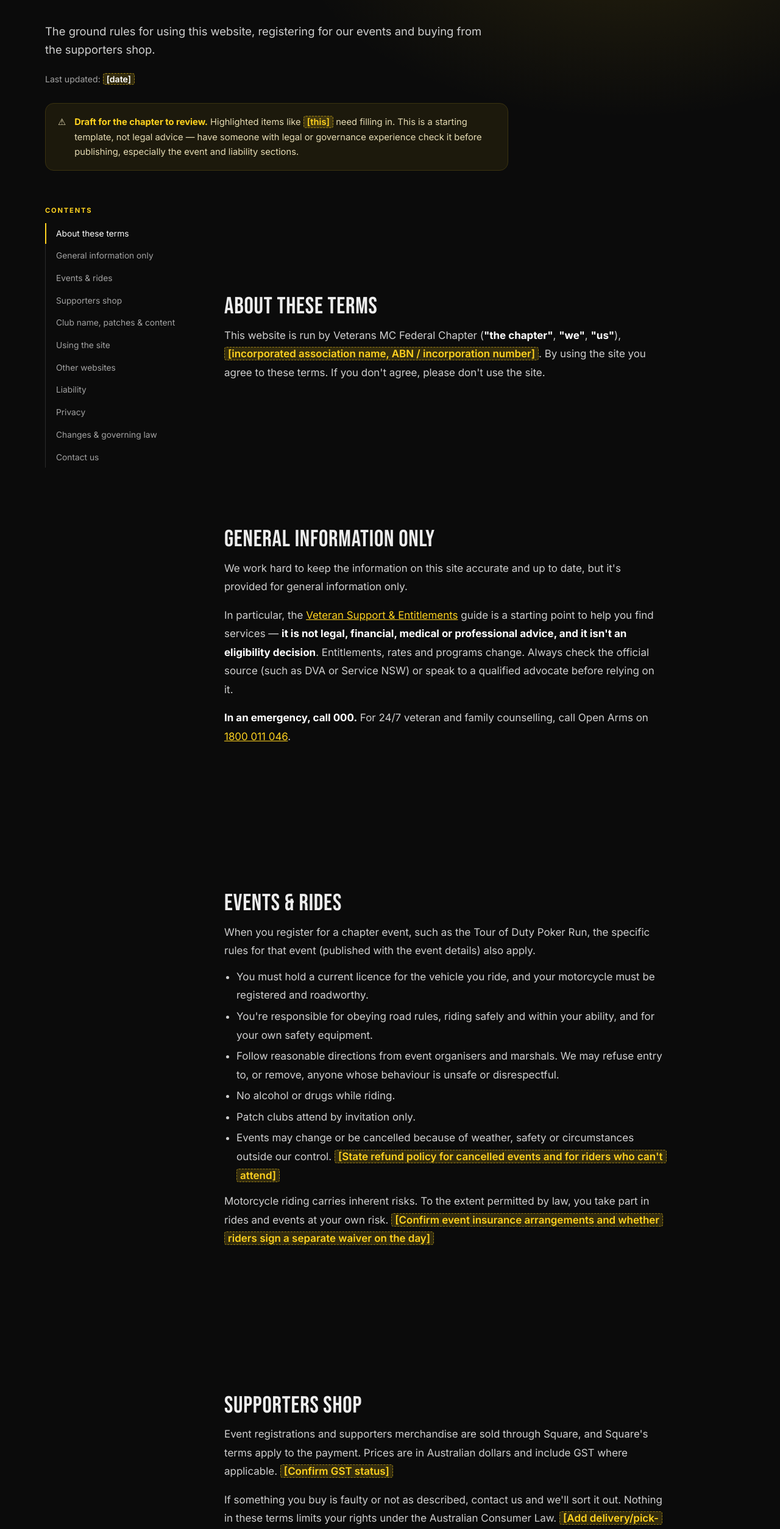
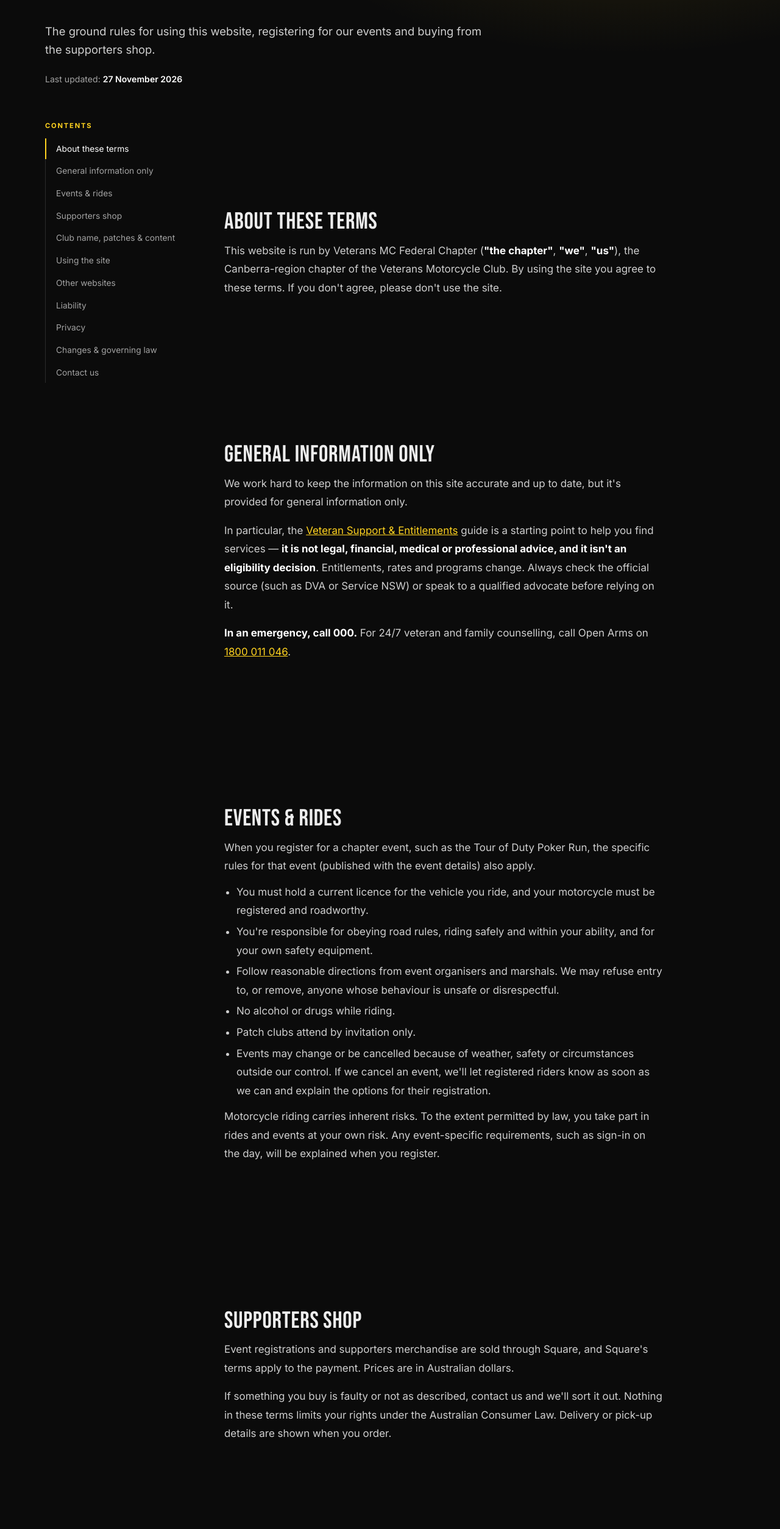
Before and after one commit to digitalpxl/vmcfederal, a plain HTML site: page terms-of-use.html in a window 1280 px wide. Shown: the part 277-2785 px from the top of the page at 61% size. Drawn offline with Linux system fonts and the light colour scheme.

Commit message:
Update terms-of-use.html

```diff
--- a/terms-of-use.html
+++ b/terms-of-use.html
@@ -23,8 +23,7 @@
       <span class="eyebrow">Legal</span>
       <h1>Terms of <em>Use</em></h1>
       <p class="lead">The ground rules for using this website, registering for our events and buying from the supporters shop.</p>
-      <div class="meta-row"><span>Last updated: <b class="ph-fill">[date]</b></span></div>
-      <div class="draftnote"><span>⚠</span><div><b>Draft for the chapter to review.</b> Highlighted items like <span class="ph-fill">[this]</span> need filling in. This is a starting template, not legal advice — have someone with legal or governance experience check it before publishing, especially the event and liability sections.</div></div>
+      <div class="meta-row"><span>Last updated: <b>27 November 2026</b></span></div>
     </div>
   </section>
 
@@ -50,7 +49,7 @@
       <article class="prose">
         <section id="about">
           <h2>About these terms</h2>
-          <p>This website is run by Veterans MC Federal Chapter (<strong>"the chapter"</strong>, <strong>"we"</strong>, <strong>"us"</strong>), <span class="ph-fill">[incorporated association name, ABN / incorporation number]</span>. By using the site you agree to these terms. If you don't agree, please don't use the site.</p>
+          <p>This website is run by Veterans MC Federal Chapter (<strong>"the chapter"</strong>, <strong>"we"</strong>, <strong>"us"</strong>), the Canberra-region chapter of the Veterans Motorcycle Club. By using the site you agree to these terms. If you don't agree, please don't use the site.</p>
         </section>
 
         <section id="info">
@@ -69,15 +68,15 @@
             <li>Follow reasonable directions from event organisers and marshals. We may refuse entry to, or remove, anyone whose behaviour is unsafe or disrespectful.</li>
             <li>No alcohol or drugs while riding.</li>
             <li>Patch clubs attend by invitation only.</li>
-            <li>Events may change or be cancelled because of weather, safety or circumstances outside our control. <span class="ph-fill">[State refund policy for cancelled events and for riders who can't attend]</span></li>
+            <li>Events may change or be cancelled because of weather, safety or circumstances outside our control. If we cancel an event, we'll let registered riders know as soon as we can and explain the options for their registration.</li>
           </ul>
-          <p>Motorcycle riding carries inherent risks. To the extent permitted by law, you take part in rides and events at your own risk. <span class="ph-fill">[Confirm event insurance arrangements and whether riders sign a separate waiver on the day]</span></p>
+          <p>Motorcycle riding carries inherent risks. To the extent permitted by law, you take part in rides and events at your own risk. Any event-specific requirements, such as sign-in on the day, will be explained when you register.</p>
         </section>
 
         <section id="shop">
           <h2>Supporters shop</h2>
-          <p>Event registrations and supporters merchandise are sold through Square, and Square's terms apply to the payment. Prices are in Australian dollars and include GST where applicable. <span class="ph-fill">[Confirm GST status]</span></p>
-          <p>If something you buy is faulty or not as described, contact us and we'll sort it out. Nothing in these terms limits your rights under the Australian Consumer Law. <span class="ph-fill">[Add delivery/pick-up details and change-of-mind policy, if any]</span></p>
+          <p>Event registrations and supporters merchandise are sold through Square, and Square's terms apply to the payment. Prices are in Australian dollars.</p>
+          <p>If something you buy is faulty or not as described, contact us and we'll sort it out. Nothing in these terms limits your rights under the Australian Consumer Law. Delivery or pick-up details are shown when you order.</p>
         </section>
 
         <section id="ip">
@@ -116,12 +115,12 @@
         <section id="changes">
           <h2>Changes &amp; governing law</h2>
           <p>We may update these terms from time to time. The latest version will always be on this page.</p>
-          <p>These terms are governed by the laws of <span class="ph-fill">[New South Wales / the Australian Capital Territory — confirm]</span>, Australia.</p>
+          <p>These terms are governed by the laws of New South Wales, Australia.</p>
         </section>
 
         <section id="contact">
           <h2>Contact us</h2>
-          <p>Questions about these terms? Use our <a href="contact.html">contact form</a>, email <span class="ph-fill">[contact email]</span>, or visit us at 36 Thurralilly Street, Queanbeyan NSW 2620.</p>
+          <p>Questions about these terms? Use our <a href="contact.html">contact form</a> or visit us at 36 Thurralilly Street, Queanbeyan NSW 2620.</p>
         </section>
       </article>
     </div>
```
